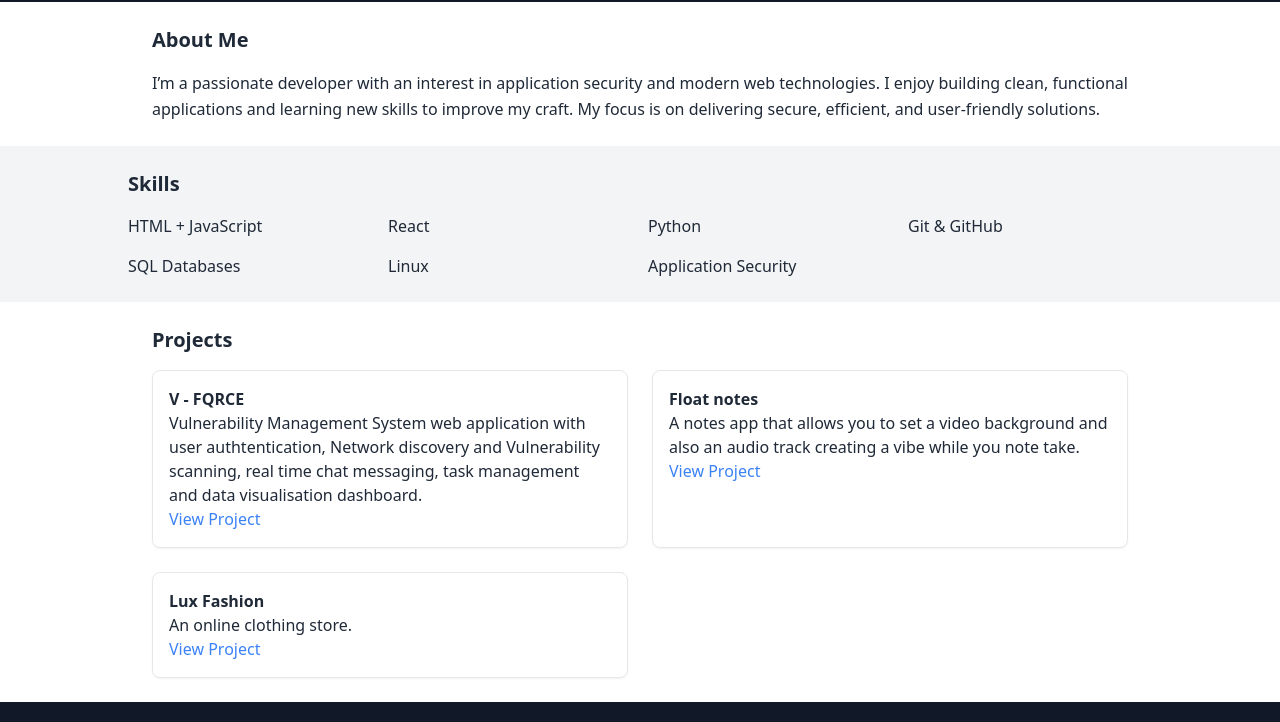
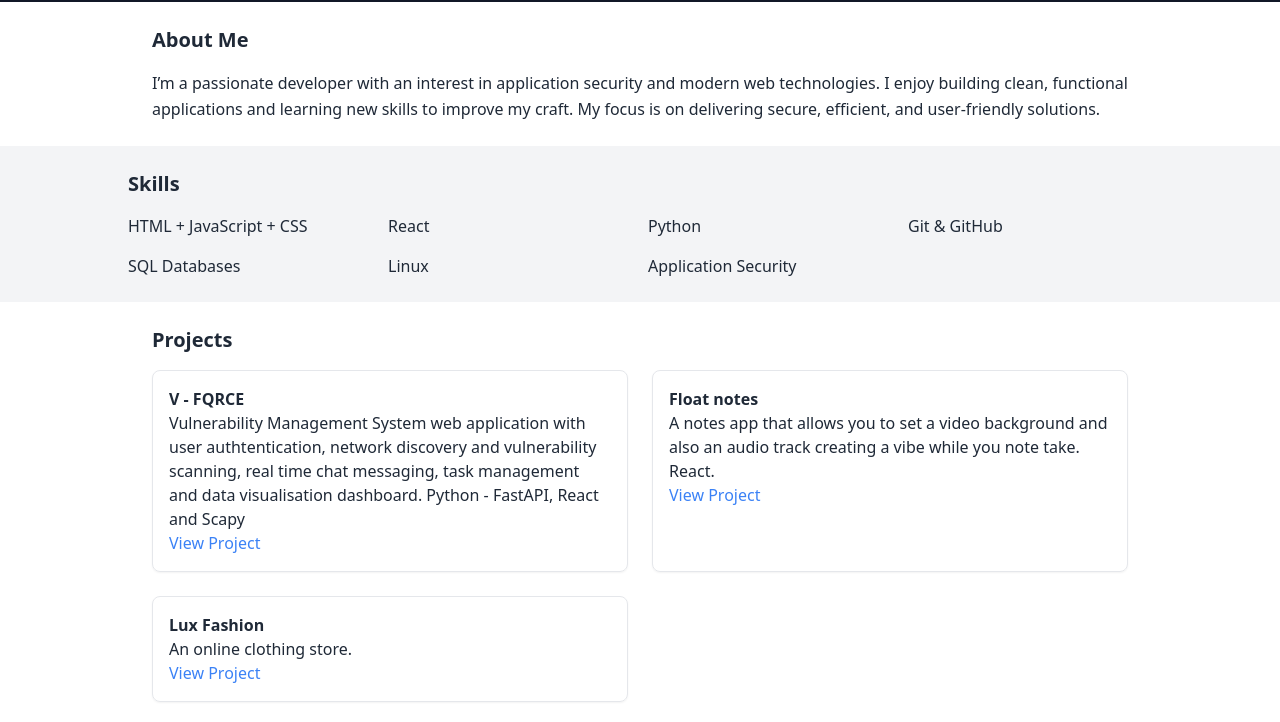
Before and after one commit to Jcodes21/portfolio-2, a plain HTML site: page index.html in a window 1280 px wide. Shown: the part 78-800 px from the top of the page. Drawn offline with nearby package versions, Linux system fonts and the light colour scheme.

Commit message:
updated text content

```diff
--- a/index.html
+++ b/index.html
@@ -33,14 +33,13 @@
     <div class="max-w-5xl mx-auto">
       <h2 class="text-xl font-bold mb-4">Skills</h2>
       <ul class="grid grid-cols-2 md:grid-cols-4 gap-4">
-        <li>HTML + JavaScript</li>
+        <li>HTML + JavaScript + CSS</li>
         <li>React</li>
         <li>Python</li>
         <li>Git & GitHub</li>
         <li>SQL Databases</li>
         <li>Linux</li>
         <li>Application Security</li>
-
       </ul>
     </div>
   </section>
@@ -51,12 +50,12 @@
     <div class="grid md:grid-cols-2 gap-6">
       <div class="border p-4 rounded-lg shadow-sm">
         <h3 class="font-semibold">V - FQRCE</h3>
-        <p>Vulnerability Management System web application with user authtentication, Network discovery and Vulnerability scanning, real time chat messaging, task management and data visualisation dashboard.</p>
+        <p>Vulnerability Management System web application with user authtentication, network discovery and vulnerability scanning, real time chat messaging, task management and data visualisation dashboard. Python - FastAPI, React and Scapy</p>
         <a href="#" class="text-blue-500 hover:underline">View Project</a>
       </div>
       <div class="border p-4 rounded-lg shadow-sm">
         <h3 class="font-semibold">Float notes</h3>
-        <p>A notes app that allows you to set a video background and also an audio track creating a vibe while you note take.</p>
+        <p>A notes app that allows you to set a video background and also an audio track creating a vibe while you note take. React.</p>
         <a href="#" class="text-blue-500 hover:underline">View Project</a>
       </div>
       <div class="border p-4 rounded-lg shadow-sm">
```
